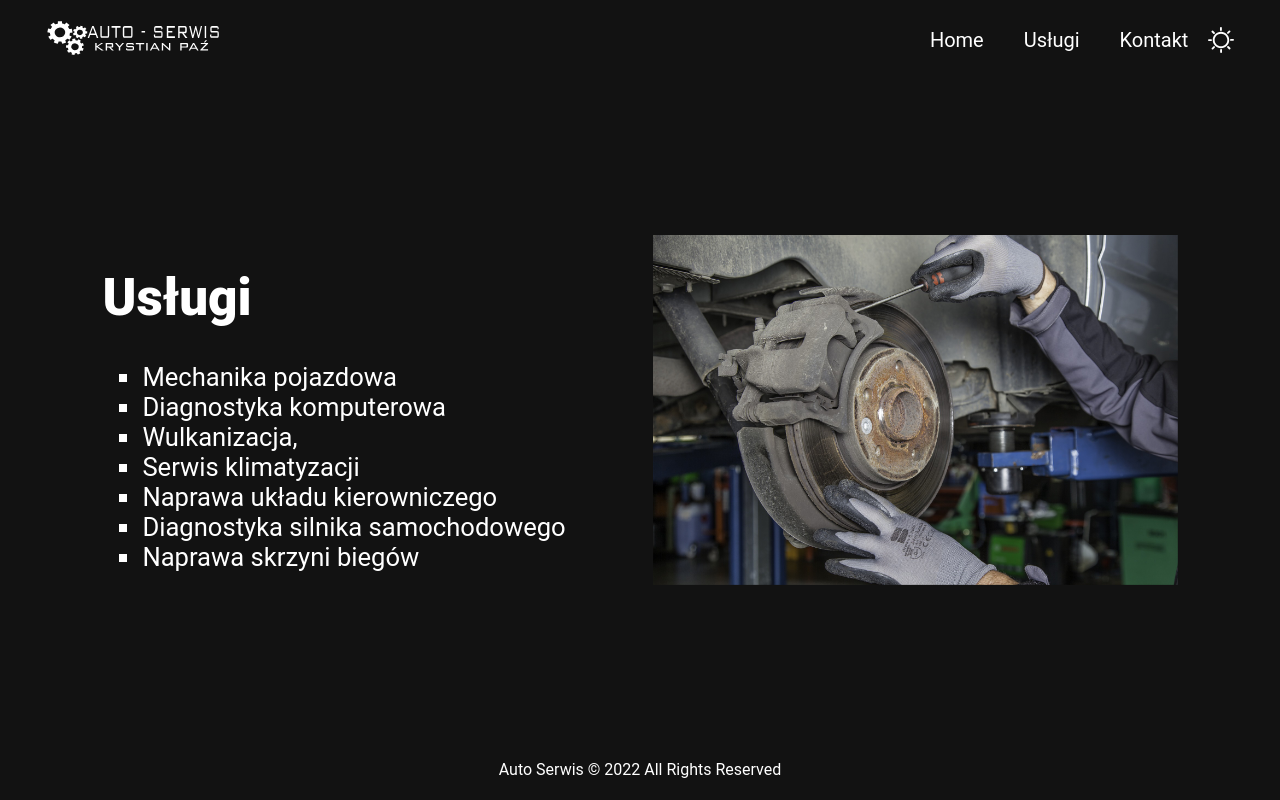
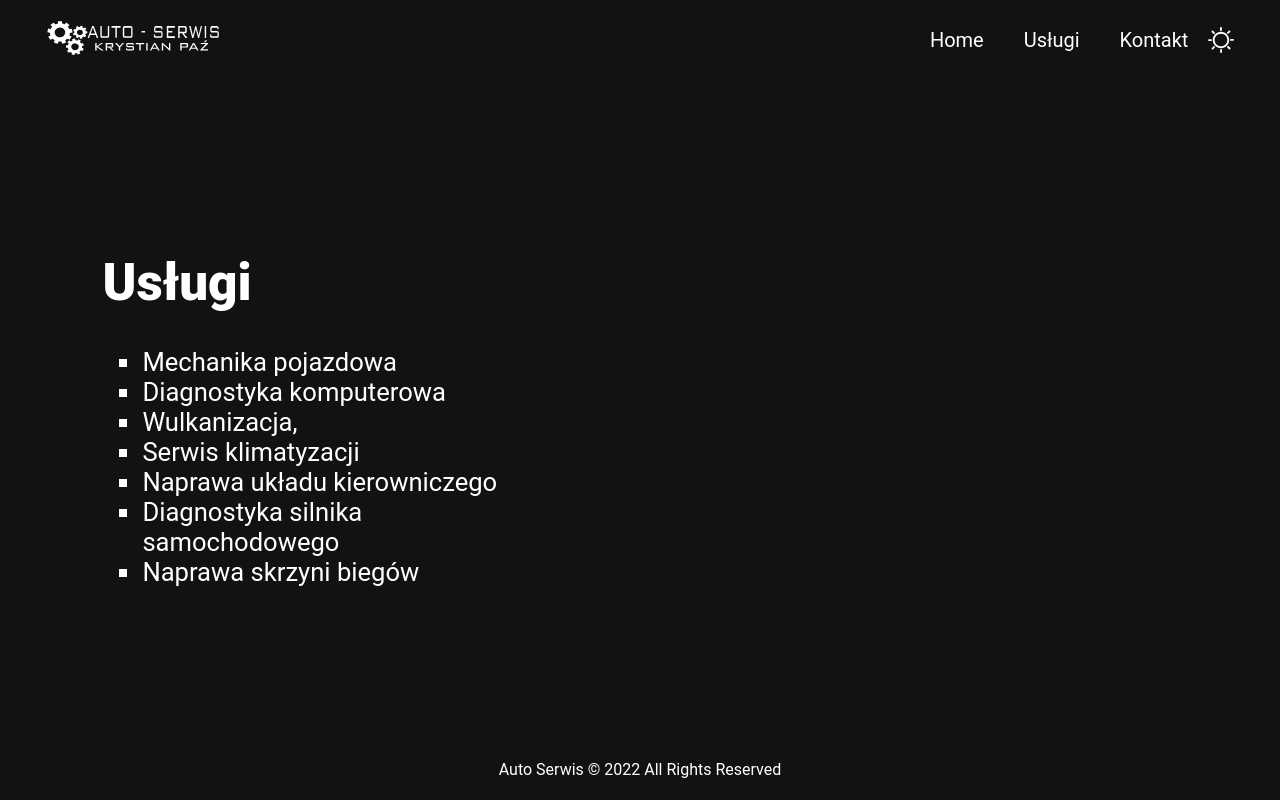
Before and after one commit to eldomador/next-mechanic-website, a Next.js app: page /uslugi in a window 1280 px wide. Built offline with nearby package versions, Linux system fonts and the light colour scheme.

Commit message:
feat: adding player

```diff
--- a/components/SectionElements.js
+++ b/components/SectionElements.js
@@ -1,4 +1,5 @@
 import styled from "styled-components";
+import ReactPlayer from "react-player";
 
 export const Section = styled.div`
   display: flex;
--- a/package.json
+++ b/package.json
@@ -13,6 +13,7 @@
     "react": "17.0.2",
     "react-dom": "17.0.2",
     "react-icons": "^4.3.1",
+    "react-player": "^2.9.0",
     "styled-components": "^5.3.3"
   },
   "devDependencies": {
--- a/pages/index.js
+++ b/pages/index.js
@@ -6,7 +6,7 @@ import {
   TextContainer,
 } from "../components/SectionElements";
 
-Home.title = "Mechanik Krystian Paź Warsztat Auto Serwis Staniwice";
+Home.title = "Mechanik Krystian Paź Warsztat Auto Serwis Staniewice";
 export default function Home() {
   return (
     <div>
--- a/pages/uslugi.js
+++ b/pages/uslugi.js
@@ -1,4 +1,4 @@
-import BrakeDisc from "../components/Icons/BrakeDisc";
+import ReactPlayer from "react-player/youtube";
 import {
   Heading,
   ImageContainer,
@@ -26,7 +26,10 @@ export default function Services() {
           </List>
         </TextContainer>
         <ImageContainer>
-          <BrakeDisc />
+          <ReactPlayer
+            url="https://www.youtube.com/watch?v=pu-Kv94XEtI&ab_channel=PiotrPacyniak"
+            controls="true"
+          />
         </ImageContainer>
       </Section>
     </>
```
Also changed, not shown: 1 other file (tests, documents, lock files or other folders).
